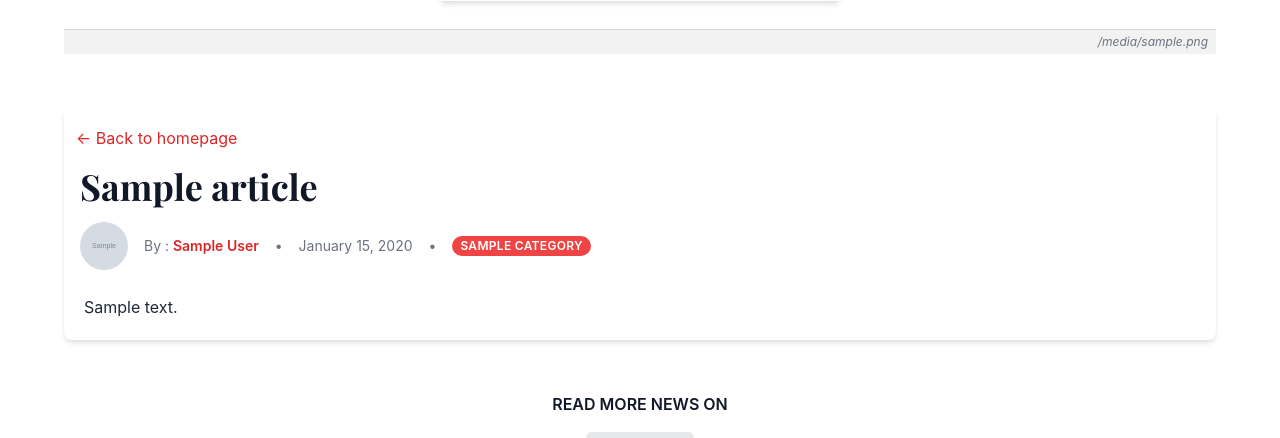
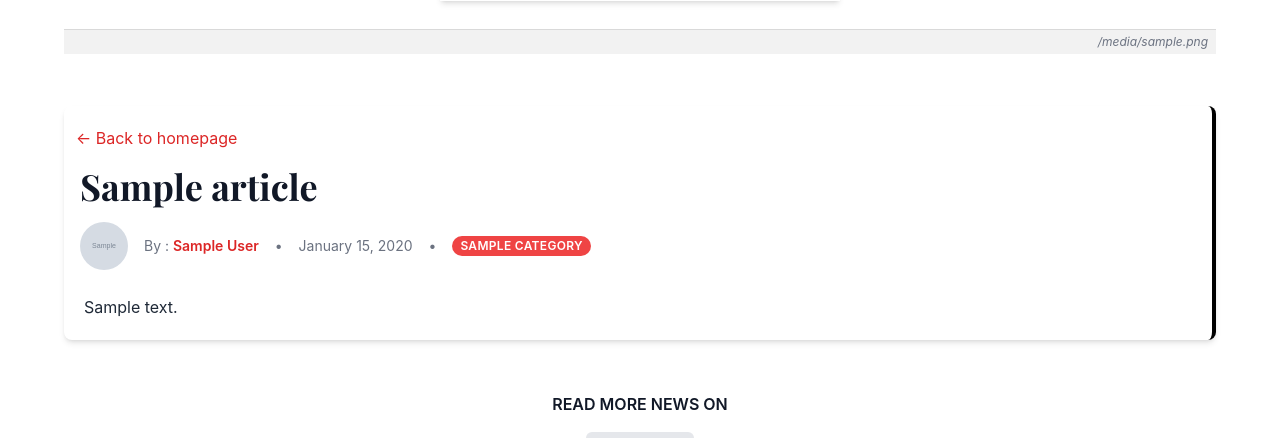
Before and after one commit to N-koder/the_byline, a Django app: template blog/templates/blog/article_detail.html in a window 1280 px wide. Shown: the part 734-1172 px from the top of the page. Run offline with Django 5.2, Linux system fonts and the light colour scheme; the template is opened without the code that fills it: most values are stand-ins (such as "Sample title", 1, 10 or a date in 2020); grey boxes marked "Sample" are stand-in pictures; some libraries are stand-ins or nearby versions.

Commit message:
Update article_detail.html
styline article detail

```diff
--- a/blog/templates/blog/article_detail.html
+++ b/blog/templates/blog/article_detail.html
@@ -336,7 +336,7 @@
     {% endif %}
 
     <!-- Right: Text Content -->
-    <div class="break-words rounded-lg shadow-md my-5 py-5">
+    <div class="break-words rounded-lg shadow-md my-5 py-5 border-r-4 border-black">
       <!-- Back link -->
       <div class="mb-4">
         <a href="{% url 'home' %}" class="text-red-600 hover:text-black text-md flex items-center ml-3">
```
